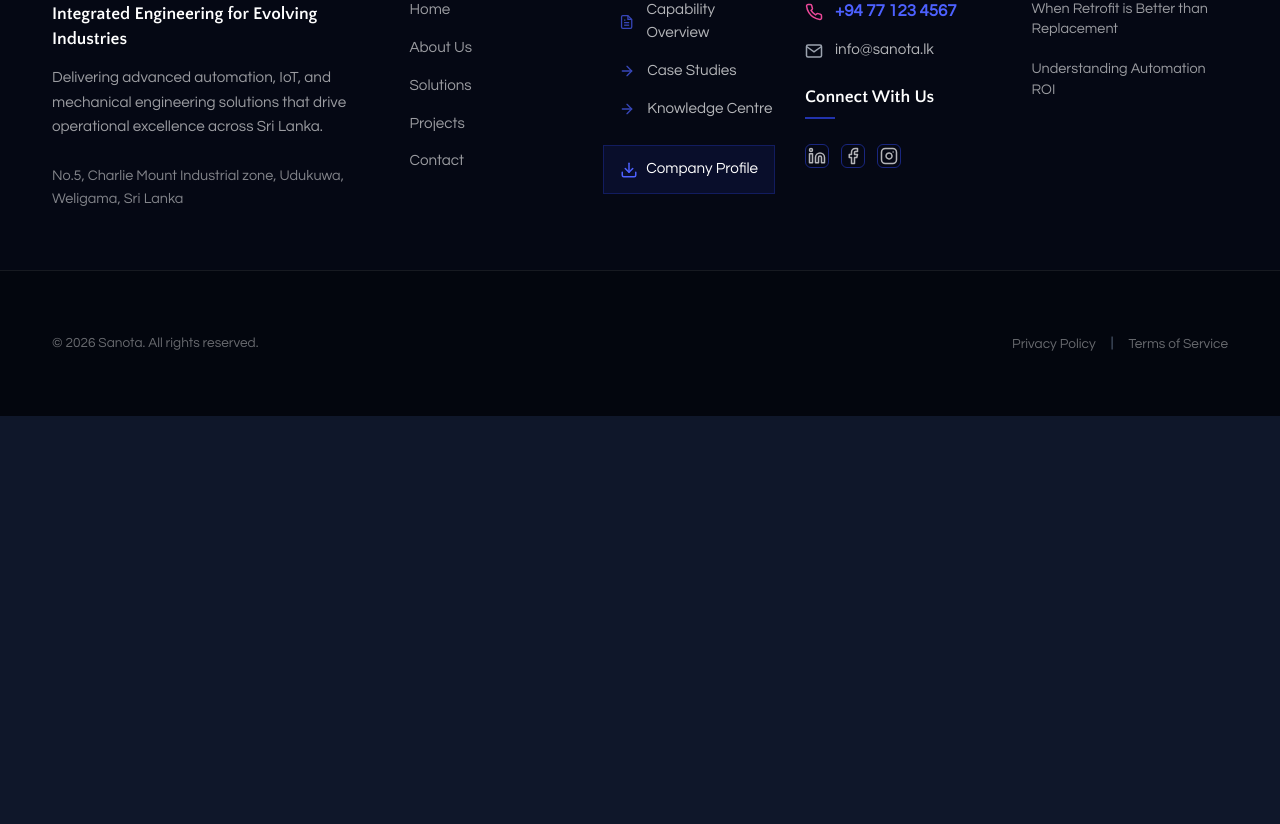
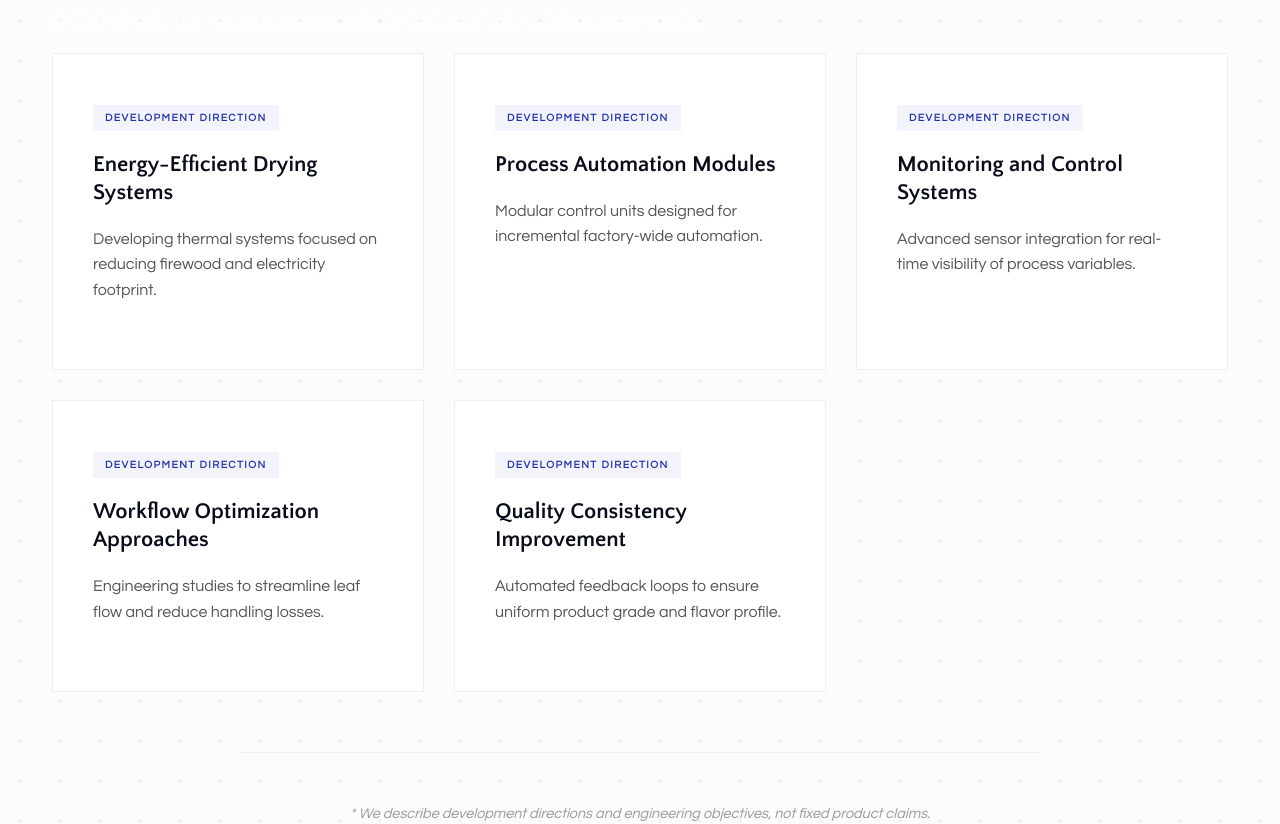
Before and after one commit to Knoweb/sanota-site, a React (Vite) app: page /initiatives/tea-modernization in a window 1280 px wide. Shown: the part 3576-4400 px from the top of the page. Before the commit the page ends 3992 px from the top, so only its background shows below. Built offline with nearby package versions, Linux system fonts and the light colour scheme.

Commit message:
UI: Add Solution Directions section with development status indicators to Initiative page

```diff
--- a/src/pages/Initiatives/TeaInitiative.css
+++ b/src/pages/Initiatives/TeaInitiative.css
@@ -289,6 +289,82 @@
     }
 }
 
+/* --- Solution Directions Section --- */
+.initiative-solutions-direction {
+    padding: 120px 0;
+    background-color: #fcfcfc;
+    background-image: radial-gradient(rgba(34, 51, 173, 0.05) 2px, transparent 2px);
+    background-size: 40px 40px;
+}
+
+.initiative-solutions-grid {
+    display: grid;
+    grid-template-columns: repeat(auto-fit, minmax(320px, 1fr));
+    gap: 30px;
+    margin-bottom: 60px;
+}
+
+.initiative-solution-card {
+    background: #fff;
+    padding: 50px 40px;
+    border: 1px solid #eee;
+    position: relative;
+    transition: all 0.4s cubic-bezier(0.165, 0.84, 0.44, 1);
+    border-radius: 0;
+}
+
+.initiative-solution-card:hover {
+    border-color: #2233AD;
+    transform: translateY(-5px);
+    box-shadow: 0 15px 40px rgba(34, 51, 173, 0.08);
+}
+
+.initiative-solution-status {
+    font-size: 0.65rem;
+    font-weight: 800;
+    text-transform: uppercase;
+    color: #2233AD;
+    letter-spacing: 1.5px;
+    margin-bottom: 20px;
+    display: inline-block;
+    padding: 5px 12px;
+    background: rgba(34, 51, 173, 0.05);
+}
+
+.initiative-solution-title {
+    font-size: 1.4rem;
+    font-weight: 700;
+    color: #080b1a;
+    margin-bottom: 20px;
+}
+
+.initiative-solution-desc {
+    font-size: 1rem;
+    color: #555;
+    line-height: 1.6;
+}
+
+.initiative-disclaimer {
+    text-align: center;
+    border-top: 1px solid #eee;
+    padding-top: 50px;
+    max-width: 800px;
+    margin: 0 auto;
+}
+
+.initiative-disclaimer p {
+    font-size: 0.9rem;
+    color: #999;
+    font-style: italic;
+    line-height: 1.5;
+}
+
+@media (max-width: 768px) {
+    .initiative-solution-card {
+        padding: 40px 30px;
+    }
+}
+
 /* --- Operational Challenges Section --- */
 .initiative-challenges-section {
     padding: 120px 0;
--- a/src/pages/Initiatives/TeaInitiative.jsx
+++ b/src/pages/Initiatives/TeaInitiative.jsx
@@ -165,6 +165,35 @@
                     </div>
                 </div>
             </section>
+            {/* 5. SOLUTION DIRECTIONS UNDER DEVELOPMENT */}
+            <section className="initiative-solutions-direction">
+                <div className="container">
+                    <div className="initiative-section-header">
+                        <h2 className="initiative-section-title">Solution Directions</h2>
+                        <p className="initiative-section-subtitle">Actively developing engineering concepts for the tea industry's future requirements.</p>
+                    </div>
+
+                    <div className="initiative-solutions-grid">
+                        {[
+                            { title: "Energy-Efficient Drying Systems", desc: "Developing thermal systems focused on reducing firewood and electricity footprint." },
+                            { title: "Process Automation Modules", desc: "Modular control units designed for incremental factory-wide automation." },
+                            { title: "Monitoring and Control Systems", desc: "Advanced sensor integration for real-time visibility of process variables." },
+                            { title: "Workflow Optimization Approaches", desc: "Engineering studies to streamline leaf flow and reduce handling losses." },
+                            { title: "Quality Consistency Improvement", desc: "Automated feedback loops to ensure uniform product grade and flavor profile." }
+                        ].map((solution, index) => (
+                            <div className="initiative-solution-card" key={index}>
+                                <div className="initiative-solution-status">Development Direction</div>
+                                <h3 className="initiative-solution-title">{solution.title}</h3>
+                                <p className="initiative-solution-desc">{solution.desc}</p>
+                            </div>
+                        ))}
+                    </div>
+
+                    <div className="initiative-disclaimer">
+                        <p>* We describe development directions and engineering objectives, not fixed product claims.</p>
+                    </div>
+                </div>
+            </section>
         </div>
     );
 };
```
